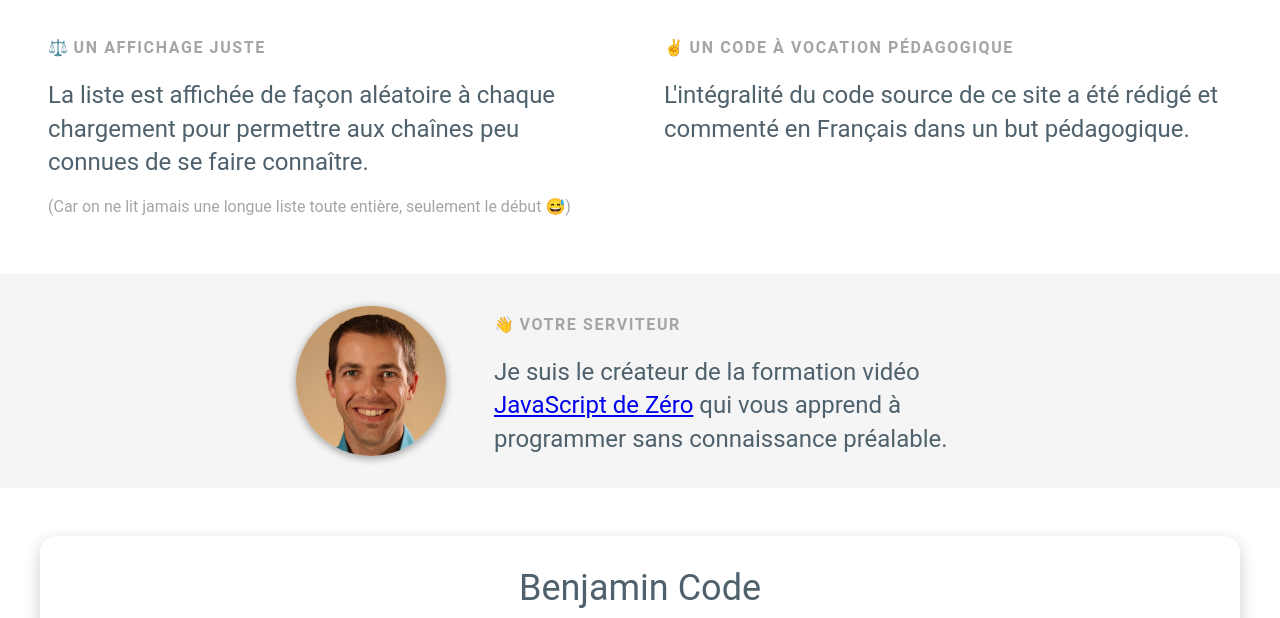
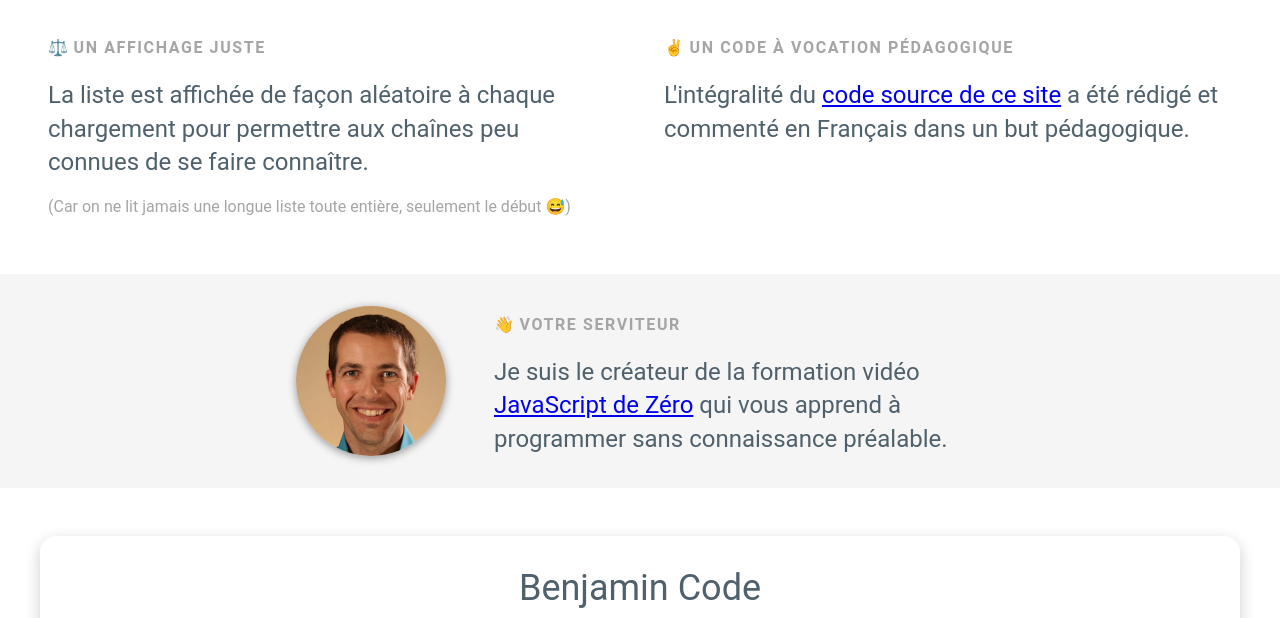
Before and after one commit to javascriptdezero/ressources-dev-web, a website: page index.html in a window 1280 px wide. Shown: the part 930-1548 px from the top of the page. Drawn offline with Linux system fonts and the light colour scheme.

Commit message:
Ajout du lien vers le dépôt GitHub du site

```diff
--- a/index.html
+++ b/index.html
@@ -102,7 +102,7 @@
       </div>
       <div class="bloc-info" id="vocation-pedagogique">
         <span class="mini-titre">Un code à vocation pédagogique</span>
-        <p>L'intégralité du code source de ce site a été rédigé et commenté en Français dans un but pédagogique.</p>
+        <p>L'intégralité du <a href="https://github.com/javascriptdezero/ressources-dev-web">code source de ce site</a> a été rédigé et commenté en Français dans un but pédagogique.</p>
       </div>
     </div>
 
```
Also changed, not shown: 1 other file.
